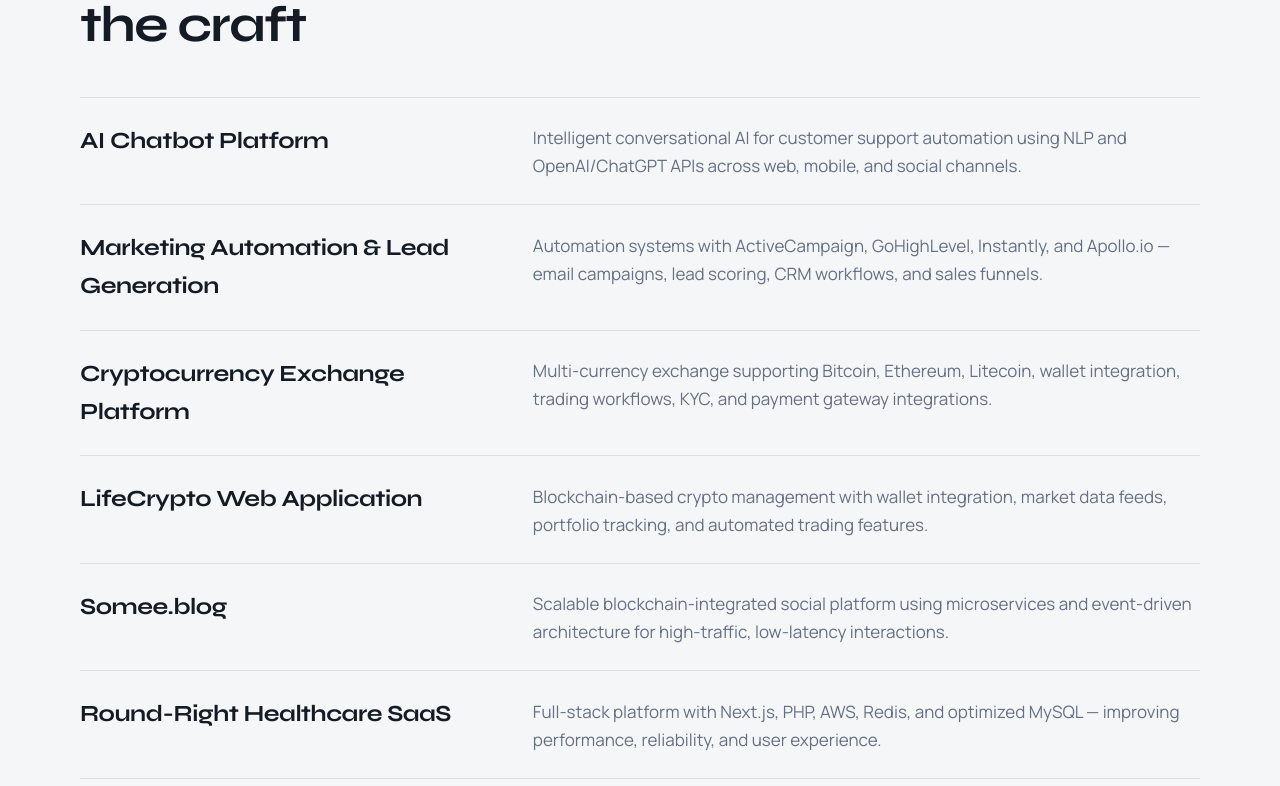
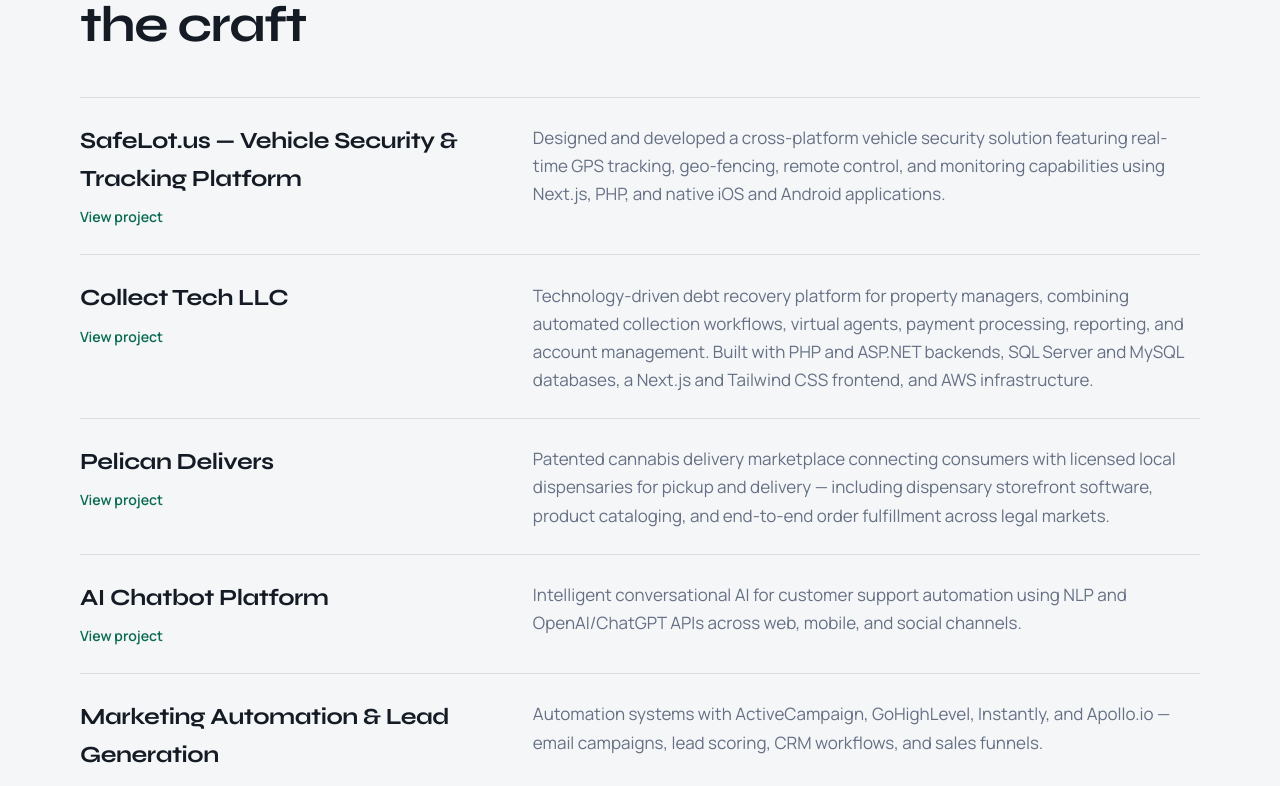
Before and after one commit to aleksandryky/yousuf-website, a Next.js app: page / in a window 1280 px wide. Shown: the part 5528-6314 px from the top of the page. Built offline with nearby package versions, Linux system fonts and the light colour scheme; no server answers.

Commit message:
Work updated

```diff
--- a/src/app/globals.css
+++ b/src/app/globals.css
@@ -1120,6 +1120,19 @@
   letter-spacing: -0.02em;
 }
 
+.project-link {
+  display: inline-block;
+  margin-top: 0.45rem;
+  color: var(--accent);
+  font-size: 0.88rem;
+  font-weight: 600;
+  transition: color 0.2s ease;
+}
+
+.project-link:hover {
+  color: var(--accent-deep);
+}
+
 .project-desc {
   margin: 0.55rem 0 0;
   color: var(--ink-muted);
--- a/src/components/Projects.tsx
+++ b/src/components/Projects.tsx
@@ -14,7 +14,19 @@
         <ul className="project-list">
           {projects.map((project) => (
             <Reveal as="li" key={project.name} className="project-item">
-              <h3 className="project-name">{project.name}</h3>
+              <div>
+                <h3 className="project-name">{project.name}</h3>
+                {"url" in project && project.url ? (
+                  <a
+                    className="project-link"
+                    href={project.url}
+                    target="_blank"
+                    rel="noopener noreferrer"
+                  >
+                    View project
+                  </a>
+                ) : null}
+              </div>
               <p className="project-desc">{project.description}</p>
             </Reveal>
           ))}
--- a/src/data/profile.ts
+++ b/src/data/profile.ts
@@ -307,39 +307,64 @@
 
 export const projects = [
   {
+    name: "SafeLot.us — Vehicle Security & Tracking Platform",
+    description:
+      "Designed and developed a cross-platform vehicle security solution featuring real-time GPS tracking, geo-fencing, remote control, and monitoring capabilities using Next.js, PHP, and native iOS and Android applications.",
+    url: "https://safelot.us",
+  },
+  {
+    name: "Collect Tech LLC",
+    description:
+      "Technology-driven debt recovery platform for property managers, combining automated collection workflows, virtual agents, payment processing, reporting, and account management. Built with PHP and ASP.NET backends, SQL Server and MySQL databases, a Next.js and Tailwind CSS frontend, and AWS infrastructure.",
+    url: "https://www.collecttech.com/",
+  },
+  {
+    name: "Pelican Delivers",
+    description:
+      "Patented cannabis delivery marketplace connecting consumers with licensed local dispensaries for pickup and delivery — including dispensary storefront software, product cataloging, and end-to-end order fulfillment across legal markets.",
+    url: "https://pelicandelivers.com/about",
+  },
+  {
     name: "AI Chatbot Platform",
     description:
       "Intelligent conversational AI for customer support automation using NLP and OpenAI/ChatGPT APIs across web, mobile, and social channels.",
+    url: "https://sol-chat.app",
   },
   {
     name: "Marketing Automation & Lead Generation",
     description:
       "Automation systems with ActiveCampaign, GoHighLevel, Instantly, and Apollo.io — email campaigns, lead scoring, CRM workflows, and sales funnels.",
+    url: "https://gohighlevel.com",
   },
   {
     name: "Cryptocurrency Exchange Platform",
     description:
       "Multi-currency exchange supporting Bitcoin, Ethereum, Litecoin, wallet integration, trading workflows, KYC, and payment gateway integrations.",
+    url: "https://elibrax.com",
   },
   {
     name: "LifeCrypto Web Application",
     description:
       "Blockchain-based crypto management with wallet integration, market data feeds, portfolio tracking, and automated trading features.",
+    url: "https://lifedefi.co/",
   },
   {
     name: "Somee.blog",
     description:
       "Scalable blockchain-integrated social platform using microservices and event-driven architecture for high-traffic, low-latency interactions.",
+    url: "https://somee.blog",
   },
   {
     name: "Round-Right Healthcare SaaS",
     description:
       "Full-stack platform with Next.js, PHP, AWS, Redis, and optimized MySQL — improving performance, reliability, and user experience.",
+    url: "https://round-right.com",
   },
   {
     name: "Workflow Automation System",
     description:
       "Connected 10+ business applications using GHL, Make, and n8n — cutting manual operational effort by roughly 60%.",
+    url: "https://gohighlevel.com",
   },
   {
     name: "CDR Monitoring Panel",
```
Also changed, not shown: 1 other file (tests, documents, lock files or other folders).
